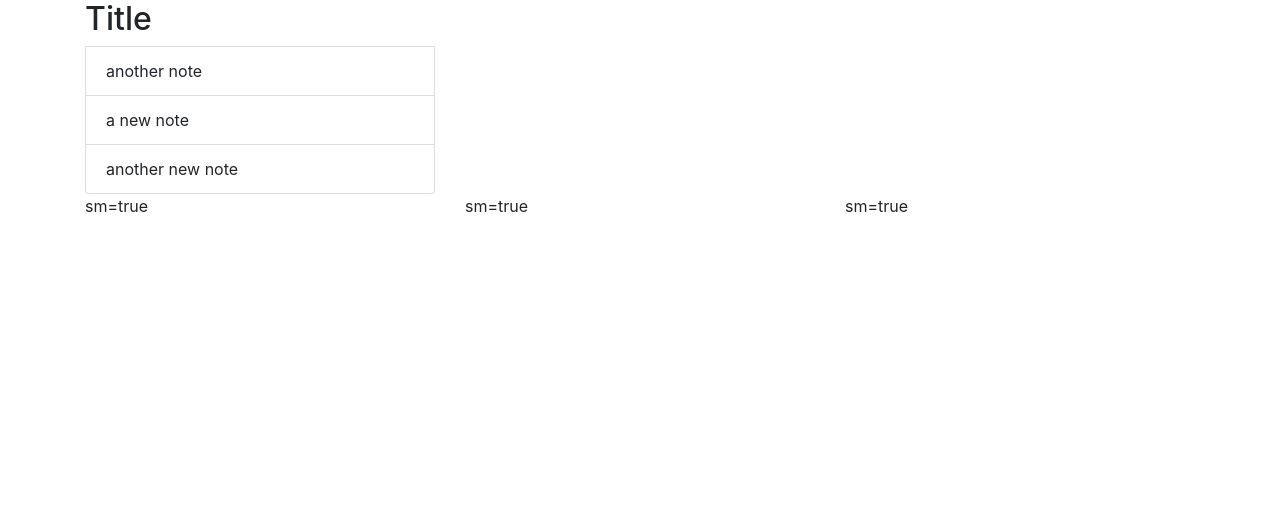
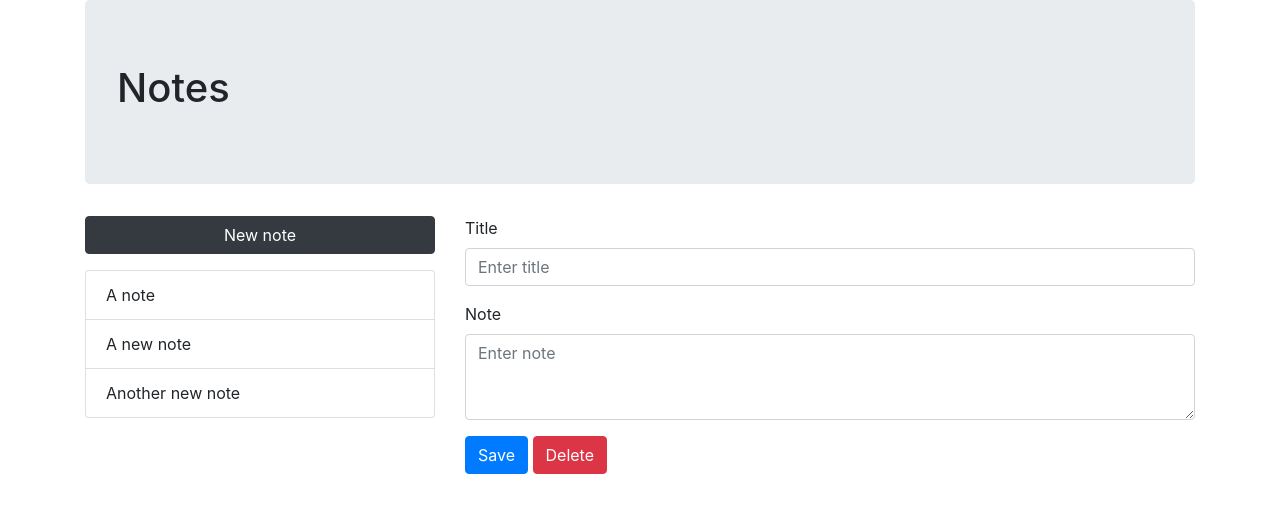
Before and after one commit to gustafbrodin/notes, a React (Create React App) app: page / in a window 1280 px wide. Shown: the top 512 px of the page. Built offline with nearby package versions, Linux system fonts and the light colour scheme.

Commit message:
Add skeleton

```diff
--- a/src/App.js
+++ b/src/App.js
@@ -5,22 +5,22 @@ import Row from 'react-bootstrap/Row'
 import Col from 'react-bootstrap/Col'
 import './App.css'
 import List from './components/List'
+import Editor from './components/Editor'
+import Jumbotron from './components/Jumbotron'
+import NewNote from './components/newNote'
 
 function App() {
   return (
     <Container>
+      <Jumbotron />
       <Row>
         <Col xs={12} md={4}>
+          <NewNote />
           <List />
         </Col>
         <Col xs={12} md={8}>
-          {/* <Editor /> */}
+          <Editor />
         </Col>
-      </Row>
-      <Row>
-        <Col sm>sm=true</Col>
-        <Col sm>sm=true</Col>
-        <Col sm>sm=true</Col>
       </Row>
     </Container>
   )
--- /dev/null
+++ b/src/components/Editor.js
@@ -0,0 +1,24 @@
+import React from 'react'
+import Form from 'react-bootstrap/Form'
+import Button from 'react-bootstrap/Button'
+
+export default function Editor() {
+  return (
+    <Form>
+      <Form.Group controlId="formTitle">
+        <Form.Label>Title</Form.Label>
+        <Form.Control placeholder="Enter title" />
+      </Form.Group>
+      <Form.Group controlId="formNote">
+        <Form.Label>Note</Form.Label>
+        <Form.Control as="textarea" rows={3} placeholder="Enter note" />
+      </Form.Group>
+      <Button variant="primary" type="submit">
+        Save
+      </Button>{' '}
+      <Button variant="danger" type="submit">
+        Delete
+      </Button>
+    </Form>
+  )
+}
--- /dev/null
+++ b/src/components/Jumbotron.js
@@ -0,0 +1,10 @@
+import Jumbotron from 'react-bootstrap/Jumbotron'
+import React from 'react'
+
+export default function jumbotron() {
+  return (
+    <Jumbotron>
+      <h1>Notes</h1>
+    </Jumbotron>
+  )
+}
--- a/src/components/List.js
+++ b/src/components/List.js
@@ -9,7 +9,6 @@ export default function List() {
   }
   return (
     <ListGroup as="ul">
-      <h2>Title</h2>
       {getNotes().map((note) => (
         <ListGroup.Item
           active={selectedNote ? note.id === selectedNote.id : false}
--- /dev/null
+++ b/src/components/newNote.js
@@ -0,0 +1,10 @@
+import React from 'react'
+import Button from 'react-bootstrap/Button'
+
+export default function newNote() {
+  return (
+    <Button variant="dark" block className="mb-3">
+      New note
+    </Button>
+  )
+}
--- a/src/utils/noteHelpers.js
+++ b/src/utils/noteHelpers.js
@@ -1,7 +1,7 @@
 const notes = [
-  {id: '1', title: 'another note', body: 'New note'},
-  {id: '2', title: 'a new note', body: 'New note'},
-  {id: '3', title: 'another new note', body: 'New note'},
+  {id: '1', title: 'A note', body: 'New note'},
+  {id: '2', title: 'A new note', body: 'New note'},
+  {id: '3', title: 'Another new note', body: 'New note'},
 ]
 
 function createNote(note) {}
```
Also changed, not shown: 1 other file (tests, documents, lock files or other folders).
